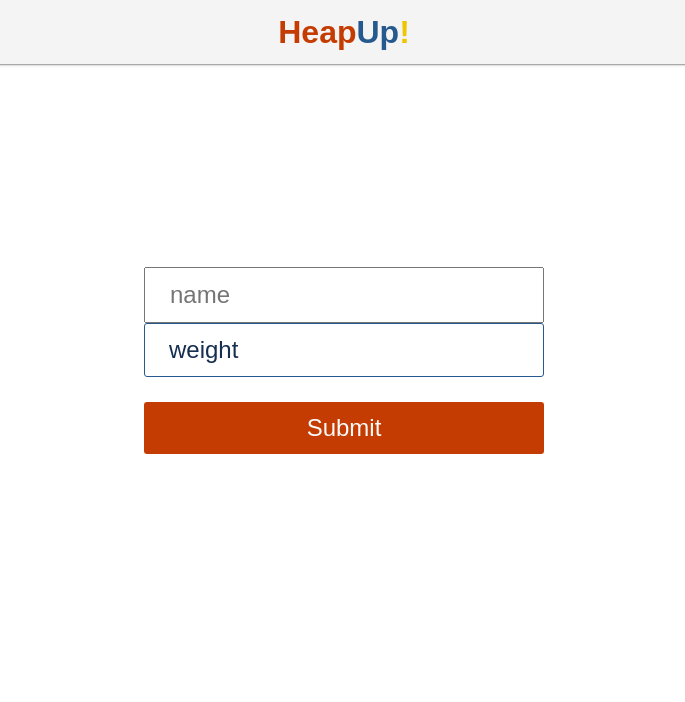
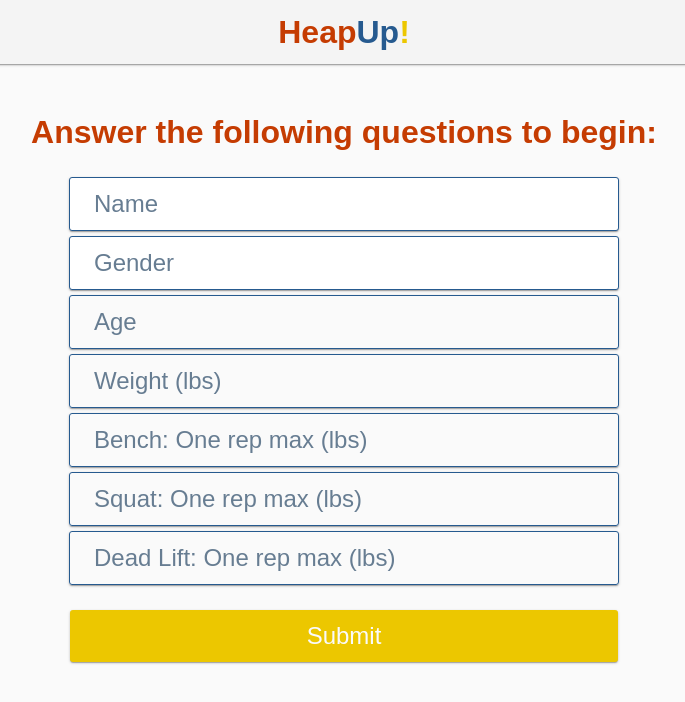
Before and after one commit to rudypflores/HeapUp, a React (Create React App) app in the folder heap-up/: page / in a window 1280 px wide. Shown: the top 702 px of the page, without its empty margins (296-981 px from the left). Built offline with nearby package versions, Linux system fonts and the light colour scheme.

Commit message:
completed version of index.html

```diff
--- a/heap-up/src/components/Index/Index.js
+++ b/heap-up/src/components/Index/Index.js
@@ -3,12 +3,19 @@ import './index.css';
 
 
 const Index = () => {
-
     return (
         <div id="index">
+
+            <h1 id="instructions">Answer the following questions to begin:</h1>
             <form id="index-form">
-                <input id="name" type="text" placeholder="name"/>
-                <input id="weight" type="number" min="1" placeholder="weight"/>
+                <input id="name" className="text-input" type="text" placeholder="Name" required/>
+                <input id="gender" className="text-input" type="text" placeholder="Gender" required/>
+                <input id="age" className="num-input" type="number" placeholder="Age" required/>
+                <input id="weight" className="num-input" type="number" min="1" placeholder="Weight (lbs)" required/>
+                <input id="bench" className="num-input" type="number" min="1" placeholder="Bench: One rep max (lbs)"/>
+                <input id="squat" className="num-input" type="number" min="1" placeholder="Squat: One rep max (lbs)"/>
+                <input id="deadlift" className="num-input" type="number" min="1" placeholder="Dead Lift: One rep max (lbs)"/>
+
                 <input id="submit" type="submit"/>
             </form>
         </div>
--- a/heap-up/src/components/Index/index.css
+++ b/heap-up/src/components/Index/index.css
@@ -1,42 +1,77 @@
+@media only screen and (max-width: 600px) {
+    .text-input {
+        min-width:auto !important;
+    }
+
+    .num-input {
+        min-width:auto !important;
+    }
+
+    #submit {
+        min-width:auto !important;
+    }
+}
+
 #index {
-    height: 74vh;
     display:flex;
     flex-flow: column wrap;
     justify-content: center;
-    align-items: center;
+}
+
+#instructions {
+    text-align: center;
+    color:#C53C02;
+    font-size:2em;
+    margin-top: 50px;
 }
 
 #index-form {
     display: flex;
-    flex-flow: column wrap;
-    min-width:400px;
+    flex-flow: column nowrap;
+    align-items: center;
+    margin:0px 15px;
 }
 
-#name {
+.text-input {
     font-size: 1.5em;
+    min-width:500px;
+    margin-top:5px;
     padding: 0.5em 1em;
+    color: #265A8F;
+    border:1.5px solid #265A8F;
+    border-radius: 3px;
+    box-shadow: 0 1px 1px 0 rgba(0,0,0,0.14), 0 2px 1px -1px rgba(0,0,0,0.12), 0 1px 3px 0 rgba(0,0,0,0.20);
 }
 
-#weight {
+.text-input::placeholder {
+    color:rgb(103, 125, 146);
+}
+
+.num-input {
     all:unset;
+    margin-top:5px;
+    min-width:500px;
     color: #265A8F;
     border:1.5px solid #265A8F;
     border-radius: 3px;
     font-size: 1.5em;
     padding:0.5em 1em;
+    box-shadow: 0 1px 1px 0 rgba(0,0,0,0.14), 0 2px 1px -1px rgba(0,0,0,0.12), 0 1px 3px 0 rgba(0,0,0,0.20);
 }
 
-#weight::placeholder {
-    color:#162F51;
+.num-input::placeholder {
+    color:rgb(103, 125, 146);
 }
 
 #submit {
     all:unset;
+    min-width:500px;
     font-size: 1.5em;
     text-align: center;
-    margin-top:25px;
+    margin:25px 0px;
     padding: 0.5em 1em;
-    background-color: #C53C02;
+    background-color: #ECC700;
     border-radius:3px;
     color:#FAFAFA;
+    box-shadow: 0 1px 1px 0 rgba(0,0,0,0.14), 0 2px 1px -1px rgba(0,0,0,0.12), 0 1px 3px 0 rgba(0,0,0,0.20);
 }
--- a/heap-up/src/index.css
+++ b/heap-up/src/index.css
@@ -3,4 +3,5 @@ body {
   padding: 0;
   font-family: sans-serif;
   height:90vh;
+  background-color:#FAFAFA;
 }
```
